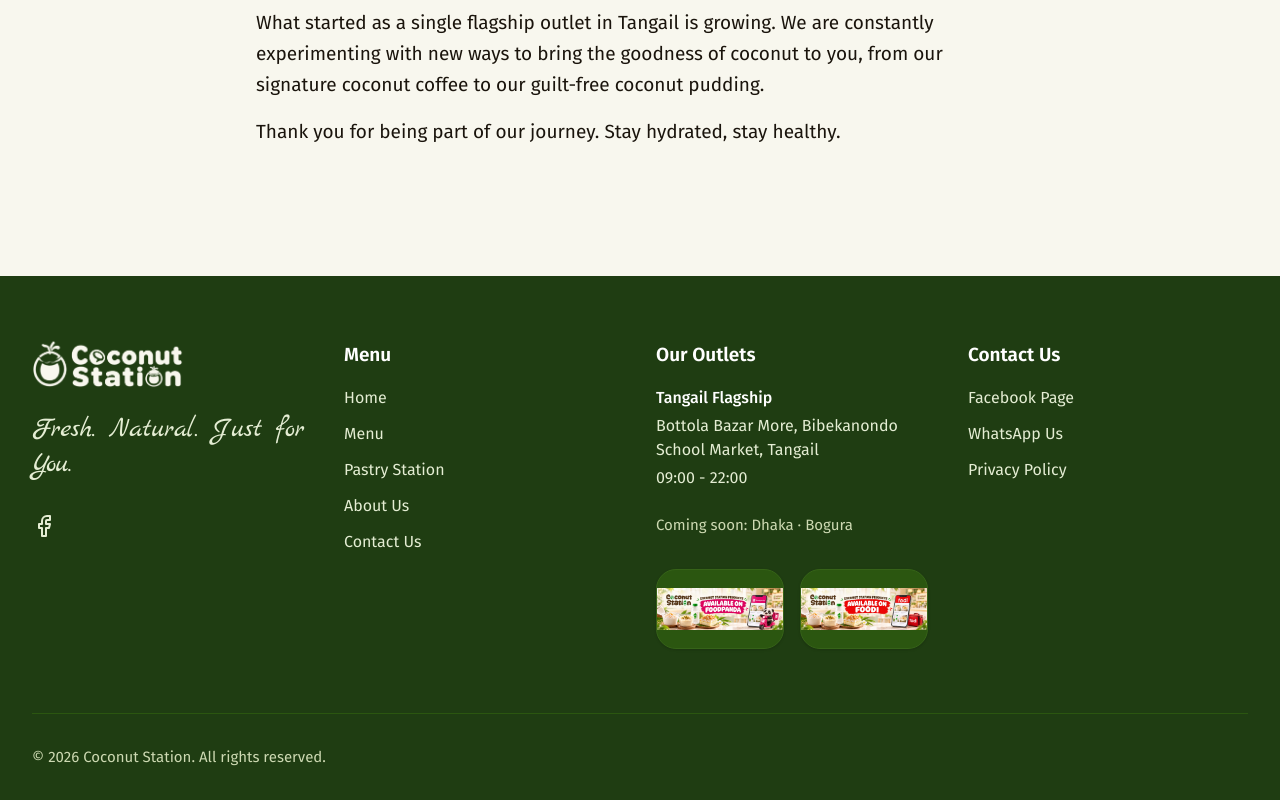
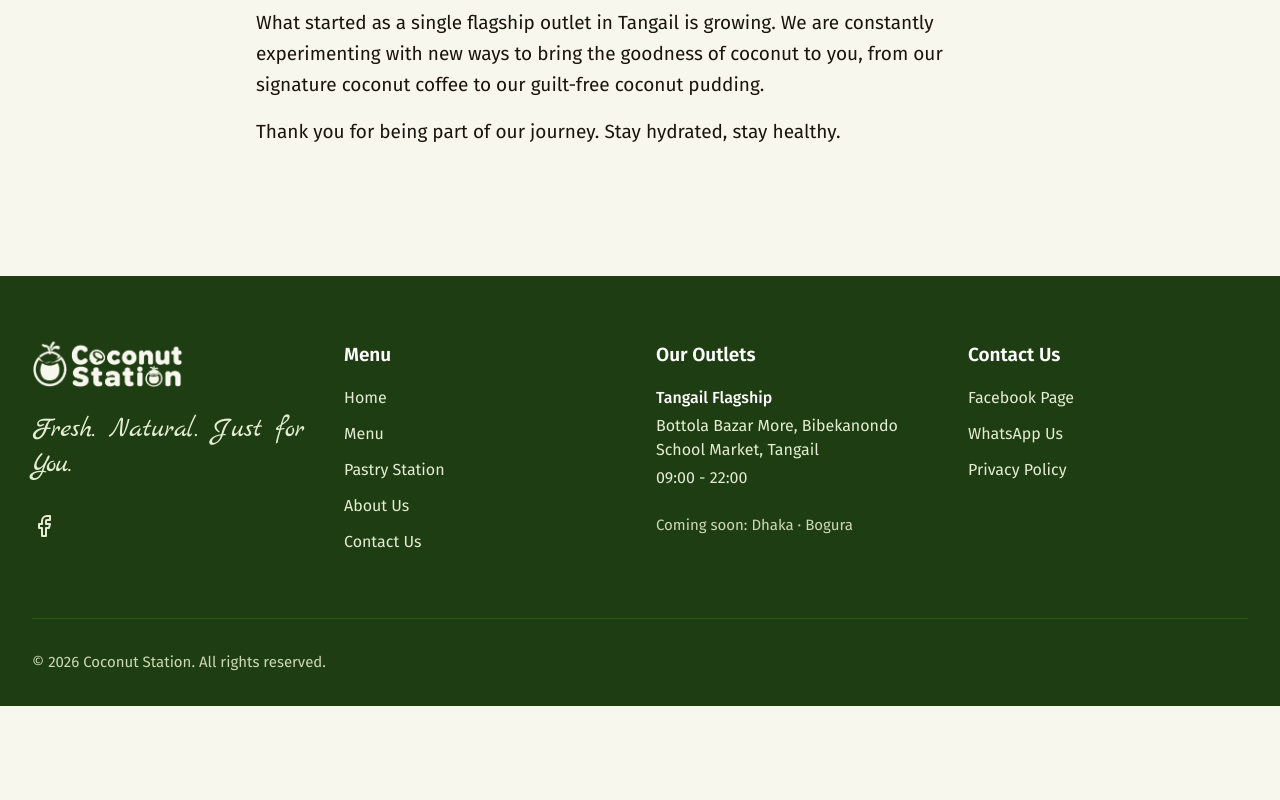
Before and after one commit to Niloy-Pramanik/Coconut_Station, a Next.js app: page /en/about in a window 1280 px wide. Shown: the part 1572-2372 px from the top of the page. After the commit the page ends 2278 px from the top, so only its background shows below. Built offline with nearby package versions, Linux system fonts and the light colour scheme; no server answers.

Commit message:
style: remove delivery posters from footer

```diff
--- a/src/components/shell/footer.tsx
+++ b/src/components/shell/footer.tsx
@@ -70,18 +70,6 @@ export function Footer() {
             <div className="mt-2 text-leaf-200 text-sm">
               Coming soon: Dhaka · Bogura
             </div>
-            <div className="mt-4 flex gap-4">
-              {siteConfig.deliveryPartners.map((partner) => (
-                <div key={partner.id} className="relative w-32 h-20 rounded-lg overflow-hidden border border-leaf-700 shadow-sm bg-leaf-800">
-                  <Image
-                    src={partner.poster}
-                    alt={partner.posterAlt}
-                    fill
-                    className="object-contain"
-                  />
-                </div>
-              ))}
-            </div>
           </div>
 
           {/* Column 4: Contact & Legal */}
```
